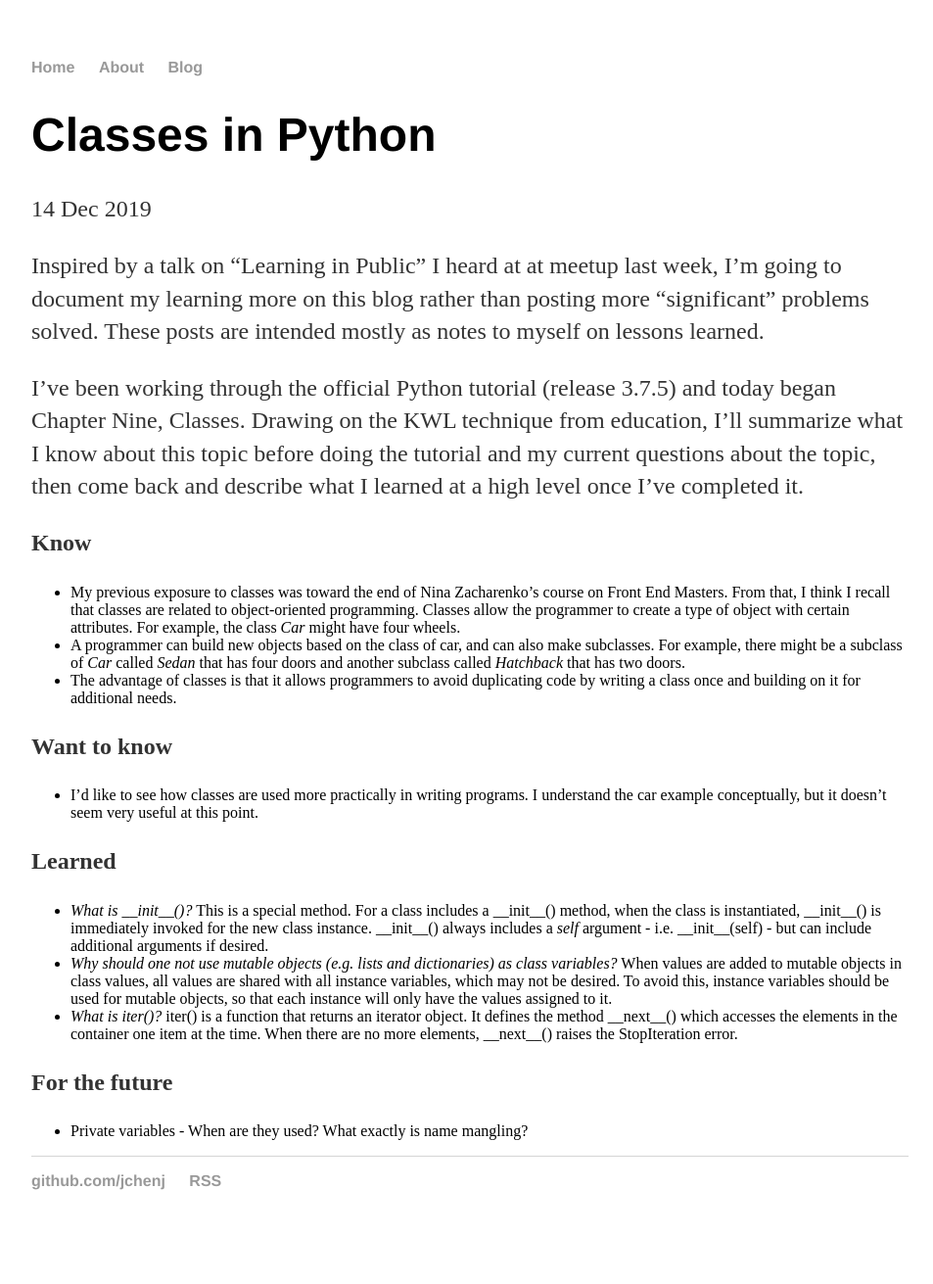
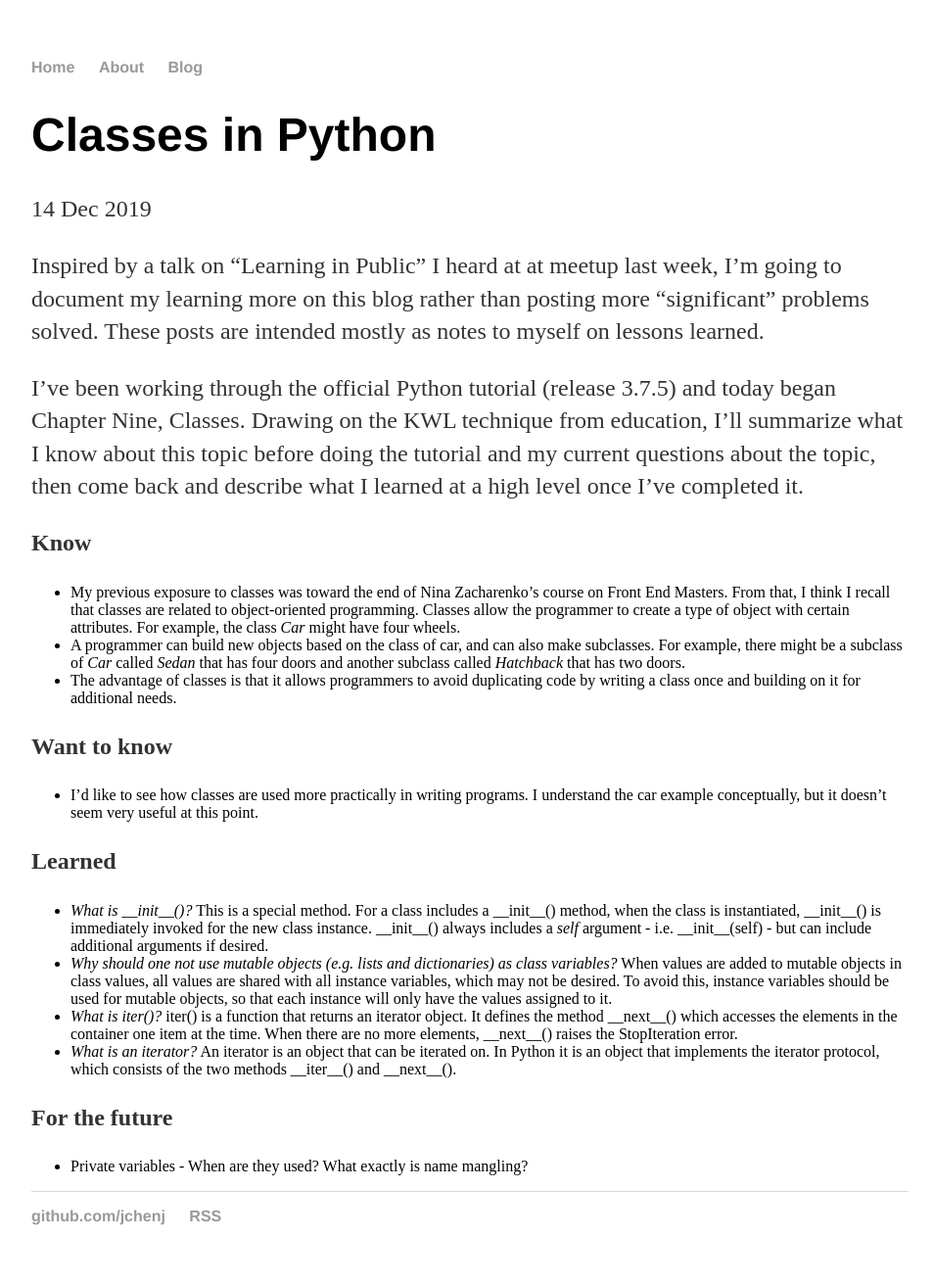
Before and after one commit to jchenj/jchenj.github.io, a Jekyll site: the page built from _posts/2019-12-14-classes-python.md, in a window 1280 px wide. Shown: the whole page at 98% size, without its empty margins (160-1113 px from the left). Built offline with Jekyll 4.4.1, drawn with Linux system fonts in a browser that asks for light colours; before the commit the page ends 1275 px from its top, so only the background shows below that.

Commit message:
Update 2019-12-14-classes-python.md

```diff
--- a/_posts/2019-12-14-classes-python.md
+++ b/_posts/2019-12-14-classes-python.md
@@ -27,6 +27,8 @@ needs.<br>
 * *What is \__init__()?* This is a special method. For a class includes a \__init__() method, when the class is instantiated, \__init__() is immediately invoked for the new class instance. \__init__() always includes a *self* argument - i.e. \__init__(self) - but can include additional arguments if desired.
 * *Why should one not use mutable objects (e.g. lists and dictionaries) as class variables?* When values are added to mutable objects in class values, all values are shared with all instance variables, which may not be desired. To avoid this, instance variables should be used for mutable objects, so that each instance will only have the values assigned to it.
 * *What is iter()?* iter() is a function that returns an iterator object. It defines the method \__next__() which accesses the elements in the container one item at the time. When there are no more elements, \__next__() raises the StopIteration error.
+* *What is an iterator?* An iterator is an object that can be iterated on. In Python it is an object that implements the iterator protocol, which consists of the two methods \__iter__() and \__next__().
+
 
 **For the future** <br>
 * Private variables - When are they used? What exactly is name mangling?
```
